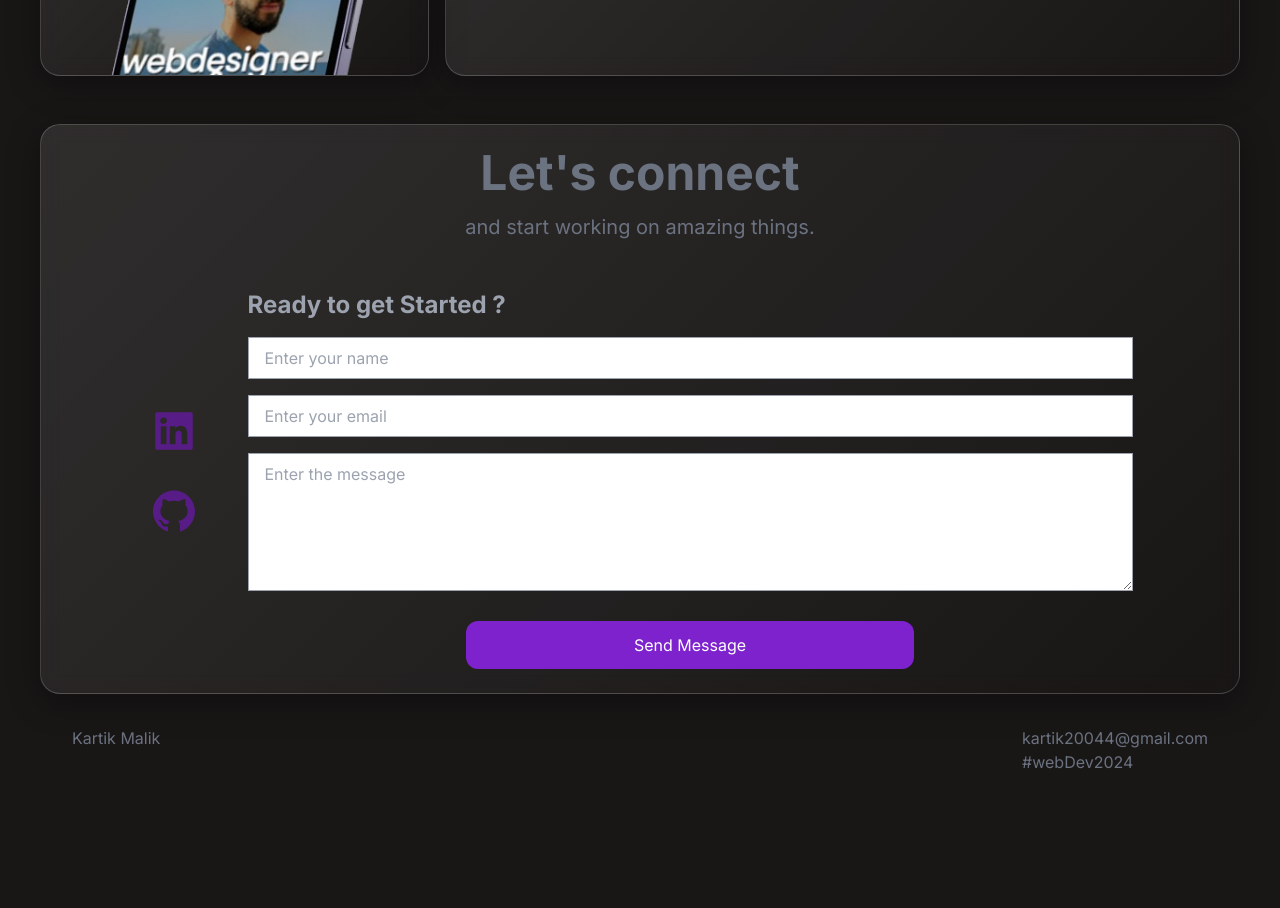
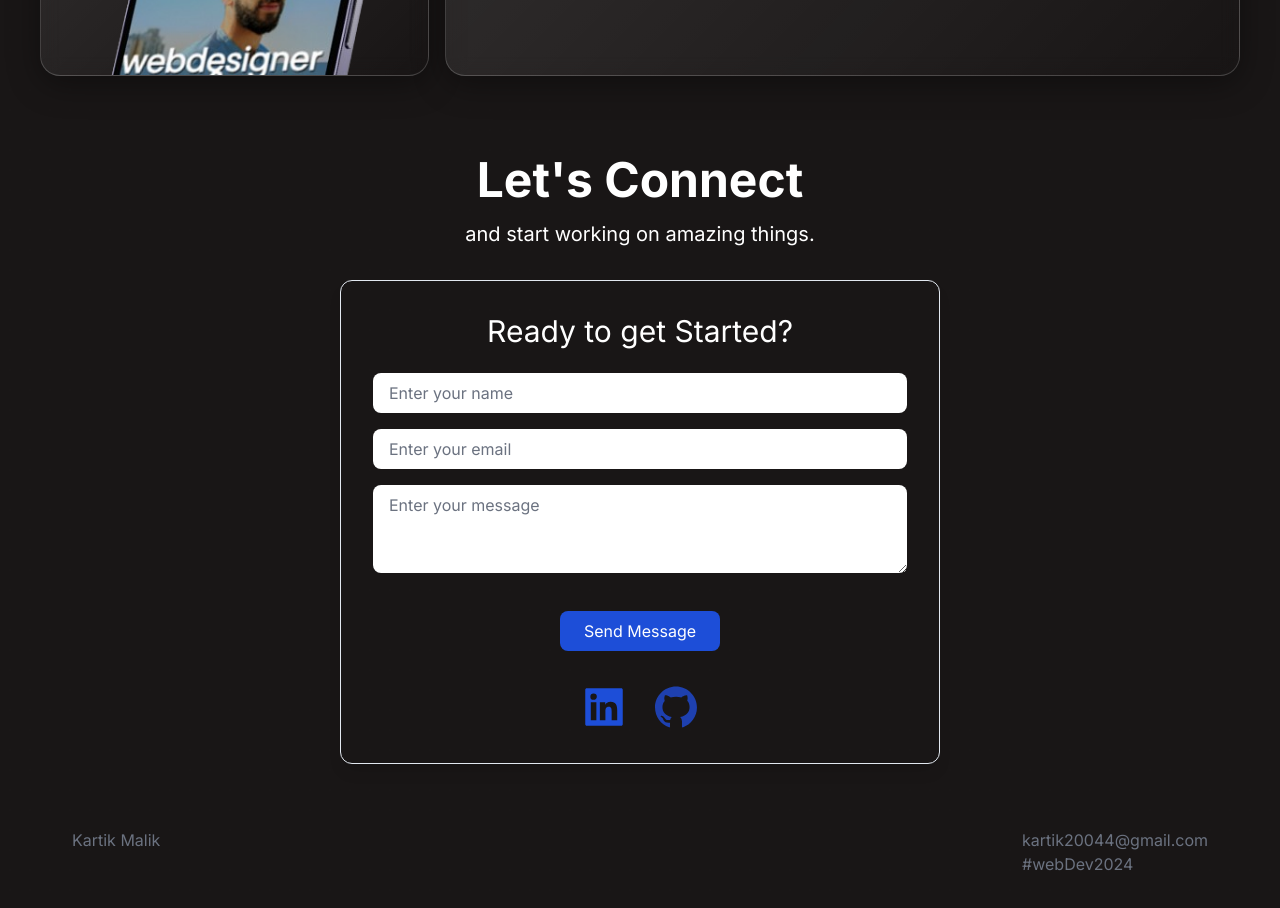
Before and after one commit to kartikmalik0/portfolio-next, a Next.js app: page / in a window 1280 px wide. Shown: the part 2400-3308 px from the top of the page. Before the commit the page ends 3206 px from the top, so only its background shows below. Built offline with nearby package versions, Linux system fonts and the light colour scheme.

Commit message:
contactsectionupdate

```diff
--- a/package.json
+++ b/package.json
@@ -14,11 +14,13 @@
     "@emotion/react": "^11.11.4",
     "@emotion/styled": "^11.11.5",
     "@radix-ui/react-dialog": "^1.0.5",
+    "@radix-ui/react-label": "^2.0.2",
+    "@tabler/icons-react": "^3.5.0",
     "@tanstack/react-query": "^5.29.0",
     "axios": "^1.6.8",
     "class-variance-authority": "^0.7.0",
     "clsx": "^2.1.1",
-    "framer-motion": "^11.1.7",
+    "framer-motion": "^11.2.6",
     "lucide-react": "^0.376.0",
     "next": "14.1.4",
     "react": "^18",
--- a/src/app/components/Contact.tsx
+++ b/src/app/components/Contact.tsx
@@ -1,9 +1,10 @@
 "use client";
-import { AiFillLinkedin, AiFillGithub, AiFillInstagram } from "react-icons/ai";
+import { AiFillLinkedin, AiFillGithub } from "react-icons/ai";
 import { useForm } from "react-hook-form";
 import axios from "axios";
 import { toast } from "react-toastify";
 import { useState } from "react";
+import "react-toastify/dist/ReactToastify.css";
 
 const Contact = () => {
   const [isLoading, setIsLoading] = useState(false);
@@ -29,87 +30,119 @@ const Contact = () => {
   };
 
   return (
-    <div id="contact" className=" max-w-[1200px] glass mx-auto">
-      <div className=" mx-auto max-w-[600px] text-center p-6">
-        <h2 className=" text-gray-500 text-3xl md:text-5xl mb-4 font-bold">
-          {"Let's connect"}
+    <div id="contact" className="max-w-[1200px]  mx-auto p-8">
+      <div className="text-center mb-8">
+        <h2 className="text-white text-3xl md:text-5xl mb-4 font-bold">
+          {"Let's Connect"}
         </h2>
-        <p className=" text-gray-500 text-xl">
+        <p className="text-white text-xl">
           and start working on amazing things.
         </p>
       </div>
 
-      <div className=" flex justify-center">
-        <div className=" my-auto text-purple-900 flex flex-col ">
-          <a
-            href="https://www.linkedin.com/in/kartik-malik-3543b2251"
-            className=" w-[100px] h-auto mb-8 flex justify-center items-center"
-          >
-            <AiFillLinkedin className=" text-5xl" />
-          </a>
-          <a
-            href="https://github.com/kartikmalik0"
-            className=" w-[100px] h-auto mb-4 flex justify-center items-center"
-          >
-            <AiFillGithub className=" text-5xl" />
-          </a>
-        </div>
-        <div className=" p-6 max-w-6xl ">
-          <h2 className=" mb-4 text-2xl font-bold text-gray-400">
-            Ready to get Started ?
+      <div className="flex flex-col  items-center">
+        <div className="bg-glass border border-glassBorder backdrop-blur-xs p-8 rounded-xl shadow-lg max-w-[600px] w-full">
+          <h2 className="text-center text-white text-3xl mb-6">
+            Ready to get Started?
           </h2>
-          <form onSubmit={handleSubmit(onSubmit)}>
-            <div className="space-y-4 mb-6">
+          <form  onSubmit={handleSubmit(onSubmit)} className="space-y-4">
+            <div>
               <input
                 type="text"
-                className="w-full border-gray-400 py-2 px-4 border rounded-md"
+                className="w-full py-2 px-4 border-none rounded-lg bg-glass backdrop-blur-xs text-gray-800 placeholder-gray-500 focus:ring-2 focus:ring-blue-500 outline-none"
                 placeholder="Enter your name"
-                {...register("name", { required: true })}
+                aria-label="Enter your name"
+                {...register("name", { required: "Name is required" })}
               />
               {errors.name && (
-                <span className="text-red-500">
-                  Please enter a valid name
-                </span>
+                <span className="text-red-500">{errors.name.message}</span>
               )}
-
+            </div>
+            <div>
               <input
                 type="email"
-                className="w-full border-gray-400 py-2 px-4 border rounded-md"
+                className="w-full py-2 px-4 border-none rounded-lg bg-glass backdrop-blur-xs text-gray-800 placeholder-gray-500 focus:ring-2 focus:ring-blue-500 outline-none"
                 placeholder="Enter your email"
+                aria-label="Enter your email"
                 {...register("email", {
-                  required: true,
-                  pattern: /^\S+@\S+$/i,
+                  required: "Email is required",
+                  pattern: {
+                    value: /^\S+@\S+$/i,
+                    message: "Enter a valid email address",
+                  },
                 })}
               />
               {errors.email && (
-                <span className="text-red-500">
-                  Please enter a valid email address
-                </span>
+                <span className="text-red-500">{errors.email.message}</span>
               )}
-
+            </div>
+            <div>
               <textarea
-                id=""
                 cols={30}
-                rows={5}
-                className="w-full border-gray-400 py-2 px-4 border rounded-md"
-                placeholder="Enter the message"
-                {...register("message", { required: true })}
+                rows={3}
+                className="w-full py-2 px-4 border-none rounded-lg bg-glass backdrop-blur-xs text-gray-800 placeholder-gray-500 focus:ring-2 focus:ring-blue-500 outline-none"
+                placeholder="Enter your message"
+                aria-label="Enter your message"
+                {...register("message", { required: "Message is required" })}
               />
               {errors.message && (
-                <span className="text-red-500">
-                  Please enter a message
-                </span>
+                <span className="text-red-500">{errors.message.message}</span>
               )}
             </div>
             <div className="text-center">
-              <button
-                type="submit"
-                className="w-full bg-purple-700 max-w-md px-6 py-3 rounded-xl text-white"
-              >
-                {isLoading ? "Sending..." : "Send Message"}
-              </button>
             </div>
           </form>
+          <div className="text-center mt-8">
+              <button
+                className="rounded-lg bg-blue-700 px-6 py-2 text-white hover:bg-red-500"
+                type="submit"
+              >
+                {isLoading ? (
+                  <span className="flex items-center justify-center">
+                    <svg
+                      className="w-5 h-5 mr-3 -ml-1 text-white animate-spin"
+                      xmlns="http://www.w3.org/2000/svg"
+                      fill="none"
+                      viewBox="0 0 24 24"
+                    >
+                      <circle
+                        className="opacity-25"
+                        cx="12"
+                        cy="12"
+                        r="10"
+                        stroke="currentColor"
+                        strokeWidth="4"
+                      />
+                      <path
+                        className="opacity-75"
+                        fill="currentColor"
+                        d="M4 12a8 8 0 018-8v4a4 4 0 000 8V4a8 8 0 010 16z"
+                      />
+                    </svg>
+                    Sending...
+                  </span>
+                ) : (
+                  "Send Message"
+                )}
+              </button>
+          <div className="mt-8 flex justify-center space-x-6">
+            <a
+              href="https://www.linkedin.com/in/kartik-malik-3543b2251"
+              aria-label="LinkedIn"
+              className="text-5xl text-blue-700 hover:transition ease-in-out delay-150  hover:-translate-y-1 duration-300 "
+            >
+              <AiFillLinkedin />
+            </a>
+            <a
+              href="https://github.com/kartikmalik0"
+              aria-label="GitHub"
+              className="text-5xl text-blue-800 hover:transition ease-in-out delay-150  hover:-translate-y-1 duration-300 "
+            >
+              <AiFillGithub />
+            </a>
+          </div>
+
+          </div>
         </div>
       </div>
     </div>
--- a/src/app/utils/cn.ts
+++ b/src/app/utils/cn.ts
@@ -1,6 +1,6 @@
 import { ClassValue, clsx } from "clsx";
 import { twMerge } from "tailwind-merge";
 
-export function cn(...inputs: ClassValue[]) {
-  return twMerge(clsx(inputs));
+export function cn(...inputs: ClassValue[]): string {
+  return twMerge(clsx(...inputs));
 }
--- a/tailwind.config.ts
+++ b/tailwind.config.ts
@@ -1,80 +1,32 @@
-import type { Config } from "tailwindcss"
+const defaultTheme = require("tailwindcss/defaultTheme");
 
-const config = {
-  darkMode: ["class"],
-  content: [
-    './pages/**/*.{ts,tsx}',
-    './components/**/*.{ts,tsx}',
-    './app/**/*.{ts,tsx}',
-    './src/**/*.{ts,tsx}',
-	],
-  prefix: "",
+const colors = require("tailwindcss/colors");
+const {
+  default: flattenColorPalette,
+} = require("tailwindcss/lib/util/flattenColorPalette");
+
+/** @type {import('tailwindcss').Config} */
+module.exports = {
+  content: ["./src/**/*.{ts,tsx}"],
+  darkMode: "class",
   theme: {
-    container: {
-      center: true,
-      padding: "2rem",
-      screens: {
-        "2xl": "1400px",
-      },
-    },
+    // rest of the code
     extend: {
-      colors: {
-        border: "hsl(var(--border))",
-        input: "hsl(var(--input))",
-        ring: "hsl(var(--ring))",
-        background: "hsl(var(--background))",
-        foreground: "hsl(var(--foreground))",
-        primary: {
-          DEFAULT: "hsl(var(--primary))",
-          foreground: "hsl(var(--primary-foreground))",
-        },
-        secondary: {
-          DEFAULT: "hsl(var(--secondary))",
-          foreground: "hsl(var(--secondary-foreground))",
-        },
-        destructive: {
-          DEFAULT: "hsl(var(--destructive))",
-          foreground: "hsl(var(--destructive-foreground))",
-        },
-        muted: {
-          DEFAULT: "hsl(var(--muted))",
-          foreground: "hsl(var(--muted-foreground))",
-        },
-        accent: {
-          DEFAULT: "hsl(var(--accent))",
-          foreground: "hsl(var(--accent-foreground))",
-        },
-        popover: {
-          DEFAULT: "hsl(var(--popover))",
-          foreground: "hsl(var(--popover-foreground))",
-        },
-        card: {
-          DEFAULT: "hsl(var(--card))",
-          foreground: "hsl(var(--card-foreground))",
-        },
-      },
-      borderRadius: {
-        lg: "var(--radius)",
-        md: "calc(var(--radius) - 2px)",
-        sm: "calc(var(--radius) - 4px)",
-      },
-      keyframes: {
-        "accordion-down": {
-          from: { height: "0" },
-          to: { height: "var(--radix-accordion-content-height)" },
-        },
-        "accordion-up": {
-          from: { height: "var(--radix-accordion-content-height)" },
-          to: { height: "0" },
-        },
-      },
-      animation: {
-        "accordion-down": "accordion-down 0.2s ease-out",
-        "accordion-up": "accordion-up 0.2s ease-out",
+      boxShadow: {
+        input: `0px 2px 3px -1px rgba(0,0,0,0.1), 0px 1px 0px 0px rgba(25,28,33,0.02), 0px 0px 0px 1px rgba(25,28,33,0.08)`,
       },
     },
   },
-  plugins: [require("tailwindcss-animate")],
-} satisfies Config
+  plugins: [addVariablesForColors],
+};
 
-export default config
+function addVariablesForColors({ addBase, theme }: any) {
+  let allColors = flattenColorPalette(theme("colors"));
+  let newVars = Object.fromEntries(
+    Object.entries(allColors).map(([key, val]) => [`--${key}`, val])
+  );
+
+  addBase({
+    ":root": newVars,
+  });
+}
```
Also changed, not shown: 1 other file (tests, documents, lock files or other folders).
